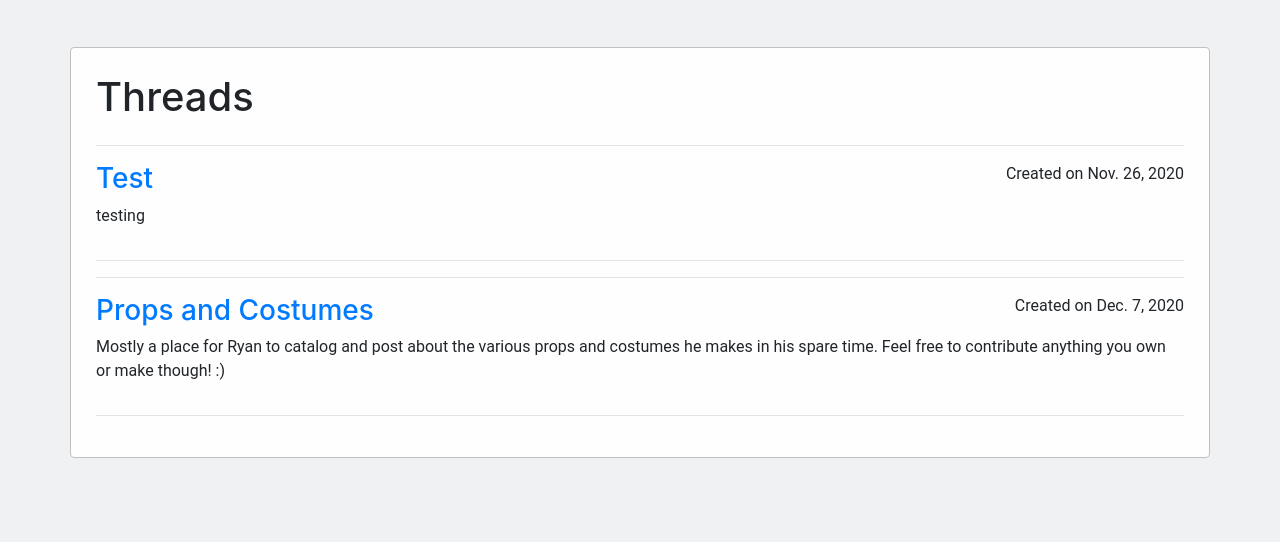
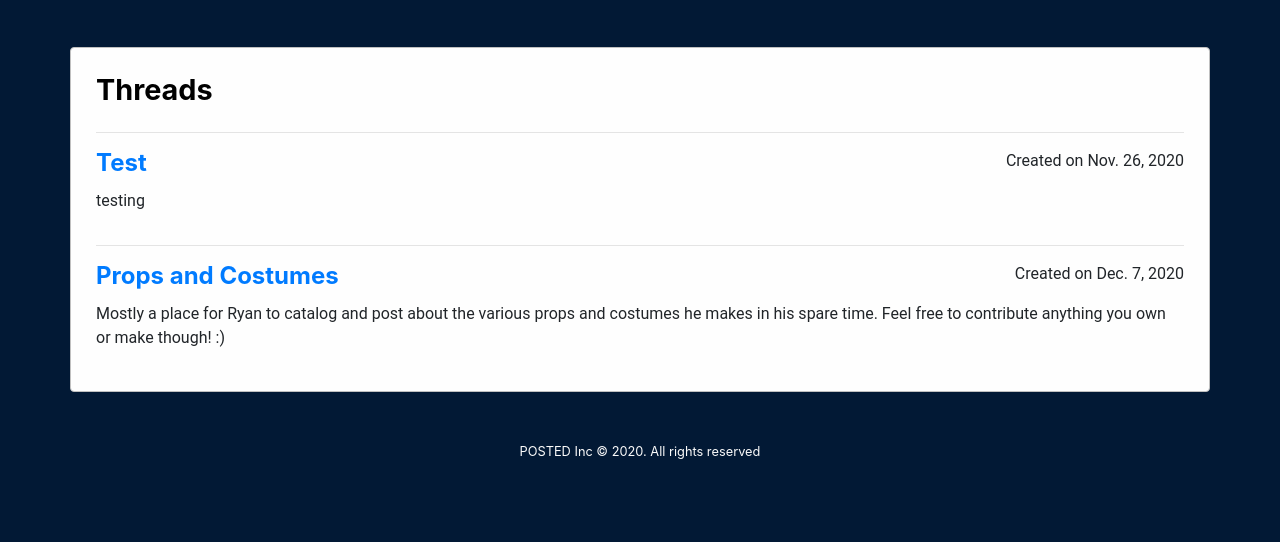
Before and after one commit to sharpworks-dev/finalProject, a Django app: page / in a window 1280 px wide. Shown: the part 258-800 px from the top of the page. Run offline with Django 3.2, Linux system fonts and the light colour scheme; data comes from the database, SQL or seed files in the repository; both versions use the stored data as it was after the commit.

Commit message:
Changed the overall appearance of the site. -Changed background color -Changed banner image -Changed fonts -Added icons on buttons -Added a logo image -Added a site name -Added a fake copyright thing -Did other style changes as well

```diff
--- a/static/css/styles.css
+++ b/static/css/styles.css
@@ -1,12 +1,21 @@
 body{
-background-color: #eff1f3;
+background-color: #021935;
 }
 
+.bg-dark{
+    color: #021935 !important;
+}
+.logo{
+    width: 7%;
+    padding-right: 5px;
+    padding-bottom: 7px;
+}
 .jumbotron{
-    background-image: url("https://ak.picdn.net/shutterstock/videos/10728737/thumb/1.jpg");
+    background-image: url("https://cdn.discordapp.com/attachments/532791302769737740/786053769409462352/art-2578353.jpg");
+    background-size: 100%;
     border: 1px solid silver;
-    border-bottom-left-radius: 2em;
-    border-bottom-right-radius: 2em;
+    border-bottom-left-radius: 1em;
+    border-bottom-right-radius: 1em;
 }
 
 /*
@@ -29,19 +38,31 @@ background-color: #eff1f3;
 
 }
 
-#postHeader{
+/*#postHeader {*/
+/*    text-align: start;*/
+/*    color: #fafafa;*/
+/*    font-size: 25px;*/
+/*    -webkit-text-stroke: 1px #fefefe;*/
+/*    text-shadow: -1px 0px 3px black,*/
+/*    -1px 0px 4px black,*/
+/*    -1px 0px 4px gray,*/
+/*    1px 1px 4px black,*/
+/*    1px 2px 4px black,*/
+/*    2px 2px 3px black,*/
+/*    2px 2px 3px black;*/
+/*}*/
+
+.header{
+    font-weight: bold;
     text-align: start;
-    color: #fafafa;
-	font-size: 25px;
-	-webkit-text-stroke: 1px #fefefe;
-	text-shadow: -1px 0px 3px black,
-        -1px 0px 4px black,
-        -1px 0px 4px gray,
-        1px 1px 4px black,
-        1px 2px 4px black,
-        2px 2px 3px black,
-        2px 2px 3px black;
+    color: black;
+	font-size: 1.8em;
+}
 
+.titles{
+    font-weight: bold;
+    text-align: start;
+	font-size: 1.5em;
 }
 
 .navbar-brand{
@@ -138,3 +159,10 @@ p{
     font-size: 25px;
     padding-top: 25px;
 }
+
+footer{
+    padding-top: 50px;
+    font-size: .8em;
+    text-align: center;
+    color: #fafafa;
+}
--- a/templates/final/base.html
+++ b/templates/final/base.html
@@ -20,7 +20,7 @@
 <body>
 
     <nav class="navbar navbar-expand-lg navbar-dark bg-dark">
-        <a class="navbar-brand" href="{% url 'index' %}"><i class="fas fa-home"></i> Final Project</a>
+        <a class="navbar-brand" href="{% url 'index' %}"><img class="logo" src="https://cdn.discordapp.com/attachments/532791302769737740/786059808616218664/Posted_logo2.png")></img>POSTED</a>
         <button class="navbar-toggler" type="button" data-toggle="collapse" data-target="#navbarNav" aria-controls="navbarNav" aria-expanded="false" aria-label="Toggle navigation">
             <span class="navbar-toggler-icon"></span>
         </button>
@@ -63,6 +63,7 @@
         {% endblock %}
     </div>
 
+<footer>POSTED Inc © 2020. All rights reserved</footer>
 
 </body>
 </html>
--- a/templates/final/home.html
+++ b/templates/final/home.html
@@ -12,11 +12,11 @@
 
     <div class="row">
         <div class="col-6">
-            <h1>Threads</h1>
+            <h1 class="header">Threads</h1>
         </div>
         {% if user.is_authenticated %}
             <div class="col-6 text-right">
-                <a href="{% url 'create-thread' %}" class="btn btn-success" role="button">+ Create Thread</a>
+                <a href="{% url 'create-thread' %}" class="btn btn-success" role="button"><i class="fas fa-plus-circle"></i> Create Thread</a>
             </div>
         {% endif %}
     </div>
@@ -28,7 +28,7 @@
         <div class="row">
             <div class="col-9">
                 <a href="{% url 'thread' thread.id %}">
-                    <h3>{{ thread.title }}</h3>
+                    <h1 class="titles">{{ thread.title }}</h1>
                 </a>
             </div>
             <div class="col-3 text-right">
@@ -41,7 +41,6 @@
             </div>
         </div>
 
-        <hr>
     {% endfor %}
 
 {% endblock %}
--- a/templates/final/login.html
+++ b/templates/final/login.html
@@ -13,8 +13,7 @@
     <form action="{% url 'login' %}" method="post">
         {% csrf_token %}
         {{ form.as_p }}
-        <input type="submit" value="Login">
+        <input type="submit" value="Login" class="btn btn-success">
         <p>Don't have an account? <a href="{% url 'register' %}" role="button">Sign Up</a></p>
-        <a href="{% url 'index' %}" role="button">Home</a>
     </form>
 {% endblock %}
--- a/templates/final/view-post.html
+++ b/templates/final/view-post.html
@@ -11,14 +11,14 @@
 {% block body %}
 
     {% if user_is_author is True %}
-        <h1>YOU ARE THE AUTHOR OF THIS POST</h1>
+        <h1 class="details text-center">You are the author of this post</h1>
     {% endif %}
 
 
     <div class="container py-1">
         <div class="row">
             <div class="head col-md-8">
-                <h1>{{ post.title }}</h1>
+                <h1 class="header">{{ post.title }}</h1>
             </div>
             <div class="col-md-4">
                 <p class="details">By {{ author.username }}</p>
@@ -37,7 +37,7 @@
 
     <div class="comment" class="container">
         <div class="head">
-            <h2>Comments</h2>
+            <h1 class="">Comments</h1>
         </div>
         {% for comment in comments %}
             <hr>
--- a/templates/final/view-thread.html
+++ b/templates/final/view-thread.html
@@ -12,11 +12,11 @@
 
     <div class="row">
         <div class="col-6">
-            <h1>Posts</h1>
+            <h1 class="header">Posts</h1>
         </div>
         {% if user.is_authenticated %}
             <div class="col-6 text-right">
-                <a href="{% url 'create-post' user.id thread.id %}" class="btn btn-success" role="button">+ Create Post</a>
+                <a href="{% url 'create-post' user.id thread.id %}" class="btn btn-success" role="button"><i class="fas fa-plus-circle"></i> Create Post</a>
             </div>
         {% endif %}
     </div>
@@ -29,7 +29,7 @@
             <div class="row">
                 <div class="col-9">
                     <a href="{% url 'post' post.id %}">
-                        <h3>{{ post.title }}</h3>
+                        <h1 class="titles">{{ post.title }}</h1>
                     </a>
                 </div>
                 <div class="col-3 text-right">
```
Also changed, not shown: final/forms.py (+4 -4 lines), db.sqlite3.
